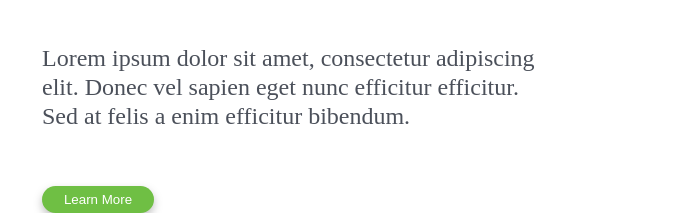
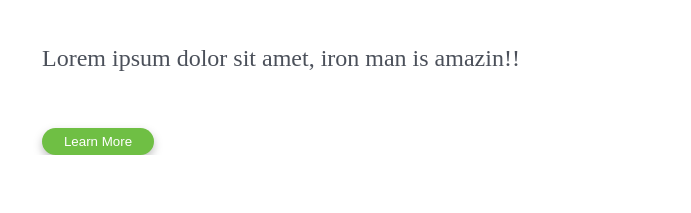
Before and after one commit to GuilhermeOliveira337/TEST---Git---Github, a plain HTML site: page assets/index.html in a window 1280 px wide. Shown: the part 887-1100 px from the top of the page, without its empty margins (44-735 px from the left). After the commit the page ends 1042 px from the top, so only its background shows below. Drawn offline with Linux system fonts and the light colour scheme; files whose address does not match are found by name.

Commit message:
Alteracao do paragrafo principal

```diff
--- a/assets/index.html
+++ b/assets/index.html
@@ -24,9 +24,7 @@
 
         <section>
             <h1 class="title-main">Wide Coverage Location</h1>
-            <p class="paragraph-main">Lorem ipsum dolor sit amet, consectetur adipiscing elit. Donec vel sapien eget
-                nunc
-                efficitur efficitur. Sed at felis a enim efficitur bibendum.</p>
+            <p class="paragraph-main">Lorem ipsum dolor sit amet, iron man is amazin!!</p>
             <button class="button-main">Learn More</button>
         </section>
     </main>
```
